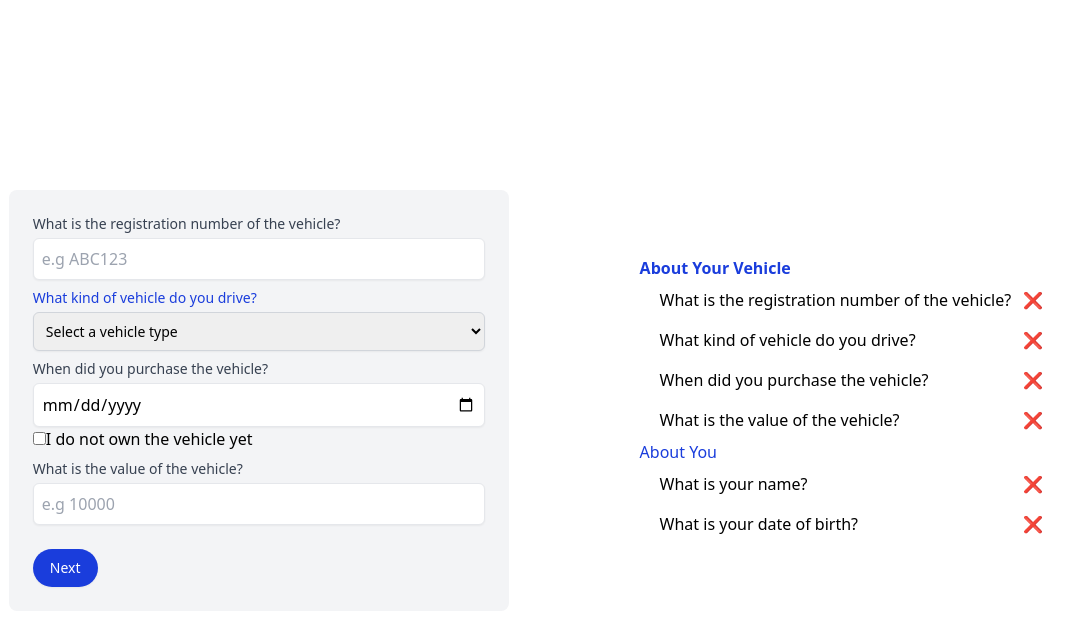
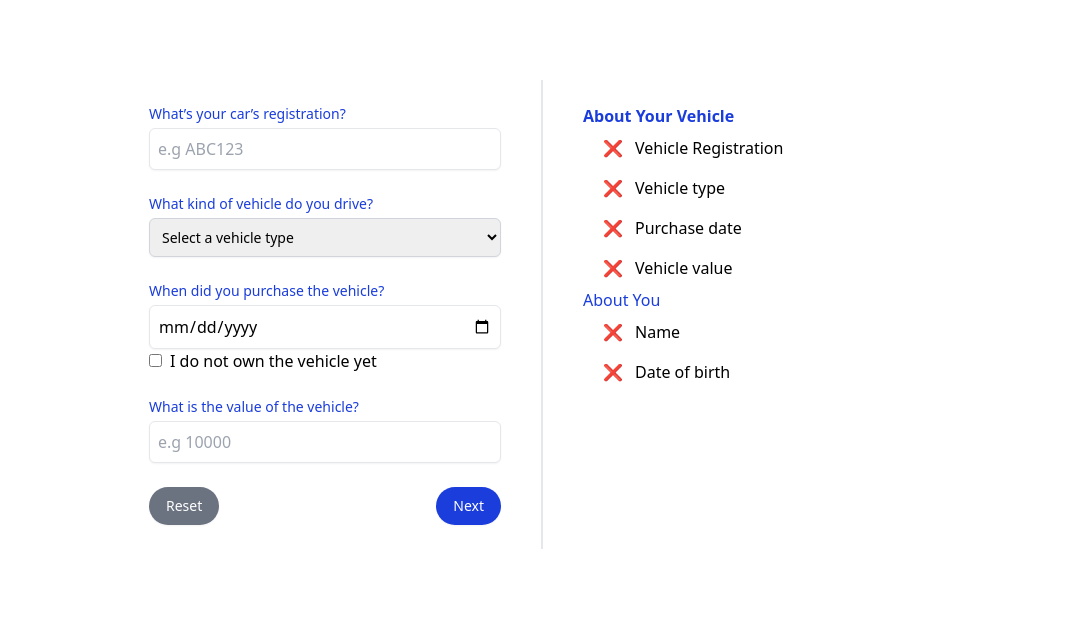
Before and after one commit to Kwarn/ctm-tech-test, a React (Create React App) app: page / in a window 1280 px wide. Shown: the top 628 px of the page, without its empty margins (98-1171 px from the left). Built offline with nearby package versions, Linux system fonts and the light colour scheme; the HTML template or start-up script is replaced by a standard one.

Commit message:
reset form, checkbox handling fixes, styling updates

```diff
--- a/package.json
+++ b/package.json
@@ -43,6 +43,7 @@
     ]
   },
   "devDependencies": {
+    "@types/lodash": "^4.17.7",
     "autoprefixer": "^10.4.19",
     "postcss": "^8.4.39",
     "tailwindcss": "^3.4.6"
--- a/public/mock/api.json
+++ b/public/mock/api.json
@@ -5,7 +5,8 @@
         "sectionName": "About Your Vehicle",
         "fields": [
           {
-            "label": "What is the registration number of the vehicle?",
+            "label": "What’s your car’s registration?",
+            "progressBarLabel": "Vehicle Registration",
             "fieldName": "vehicleRegistration",
             "element": "input",
             "type": "text",
@@ -20,6 +21,7 @@
           },
           {
             "label": "What kind of vehicle do you drive?",
+            "progressBarLabel": "Vehicle type",
             "fieldName": "vehicleType",
             "element": "select",
             "type": "dropdown",
@@ -44,6 +46,7 @@
           },
           {
             "label": "When did you purchase the vehicle?",
+            "progressBarLabel": "Purchase date",
             "fieldName": "vehiclePurchaseDate",
             "element": "input",
             "type": "date",
@@ -54,6 +57,7 @@
           },
           {
             "label": "What is the value of the vehicle?",
+            "progressBarLabel": "Vehicle value",
             "fieldName": "vehicleValue",
             "icon": "£",
             "element": "input",
@@ -70,6 +74,7 @@
         "fields": [
           {
             "label": "What is your name?",
+            "progressBarLabel": "Name",
             "fieldName": "name",
             "element": "input",
             "type": "text",
@@ -84,6 +89,7 @@
           },
           {
             "label": "What is your date of birth?",
+            "progressBarLabel": "Date of birth",
             "fieldName": "dob",
             "element": "input",
             "type": "date",
--- a/src/api/validationSchema.ts
+++ b/src/api/validationSchema.ts
@@ -2,6 +2,7 @@ import { z } from "zod";
 
 export const fieldSchema = z.object({
   label: z.string(),
+  progressBarLabel: z.string(),
   fieldName: z.string(),
   element: z.string(),
   type: z.string().optional(),
--- a/src/components/Form.tsx
+++ b/src/components/Form.tsx
@@ -63,7 +63,7 @@ const Form: React.FC = () => {
             sectionName: section.sectionName,
             questions: section.fields.map((field) => ({
               name: field.fieldName,
-              label: field.label,
+              label: field.progressBarLabel,
             })),
           }))
         );
@@ -97,34 +97,6 @@ const Form: React.FC = () => {
     };
   }, [watch, setAnswer, trigger]);
 
-  const onSubmit: SubmitHandler<FormDataType> = (data) => {
-    alert(JSON.stringify(data));
-  };
-
-  // handles disabling fields based on checkbox state
-  const handleCheckboxChange = (disableTarget: string, isChecked: boolean) => {
-    setDisabledFields((prev) => {
-      const newSet = new Set(prev);
-      if (isChecked) {
-        newSet.add(disableTarget);
-        setValue(disableTarget, null, {
-          shouldValidate: false,
-          shouldDirty: true,
-        });
-        unregister(disableTarget);
-      } else {
-        newSet.delete(disableTarget);
-        clearErrors(disableTarget);
-      }
-      return newSet;
-    });
-
-    setCheckboxStates((prev) => ({
-      ...prev,
-      [disableTarget]: isChecked,
-    }));
-  };
-
   // handles rendering form fields based on the field type
   const renderField = (field: FieldType, index: number) => {
     const { fieldName, label, element, type, options, rules, placeholder } =
@@ -132,7 +104,7 @@ const Form: React.FC = () => {
 
     const error = errors[fieldName] as FieldError | undefined;
     const isDisabled = disabledFields.has(fieldName);
-    const registerOptions = !isDisabled ? rules ?? {} : {};
+    const registerOptions = !isDisabled ? rules ?? {} : {}; // dont apply rules if field is disabled
 
     const commonProps = {
       label,
@@ -179,6 +151,60 @@ const Form: React.FC = () => {
     }
   };
 
+  // handles disabling fields based on checkbox state
+  const handleCheckboxChange = (disableTarget: string, isChecked: boolean) => {
+    setDisabledFields((prev) => {
+      const newSet = new Set(prev);
+      if (isChecked) {
+        newSet.add(disableTarget);
+        setValue(disableTarget, null, {
+          shouldValidate: true,
+          shouldDirty: true,
+        });
+        unregister(disableTarget);
+      } else {
+        newSet.delete(disableTarget);
+        const fieldRules =
+          sections[currentSection].fields.find(
+            (field) => field.fieldName === disableTarget
+          )?.rules || {};
+        register(disableTarget, fieldRules);
+        setValue(disableTarget, "");
+        clearErrors(disableTarget);
+        console.log("answers", answers);
+      }
+      return newSet;
+    });
+
+    setCheckboxStates((prev) => ({
+      ...prev,
+      [disableTarget]: isChecked,
+    }));
+  };
+
+  // handles resetting fields in the current section - mostly for dev/demo purposes to avoid having to manually clear state
+  const handleResetButton = (event: React.MouseEvent<HTMLButtonElement>) => {
+    event.preventDefault();
+    const currentSectionFields = sections[currentSection].fields.map(
+      (field) => field.fieldName
+    );
+
+    const defaultValues: Partial<FormDataType> = {};
+    currentSectionFields.forEach((field) => {
+      defaultValues[field] = "";
+    });
+
+    reset(defaultValues, {
+      keepErrors: false,
+      keepDirty: true,
+      keepValues: false,
+    });
+
+    for (const field of currentSectionFields) {
+      setAnswer(field, "", false);
+    }
+  };
+
   const handleNextButton = async (
     event: React.MouseEvent<HTMLButtonElement>
   ) => {
@@ -194,14 +220,39 @@ const Form: React.FC = () => {
     setCurrentSection(currentSection - 1);
   };
 
+  const onSubmit: SubmitHandler<FormDataType> = (data) => {
+    alert(JSON.stringify(data));
+
+    const fieldNames: string[] = [];
+
+    const defaultValues: Partial<FormDataType> = {};
+    sections.forEach((section) =>
+      section.fields.forEach((field) => {
+        defaultValues[field.fieldName] = "";
+        fieldNames.push(field.fieldName);
+      })
+    );
+    reset(defaultValues, {
+      keepErrors: false,
+      keepDirty: true,
+      keepValues: false,
+    });
+
+    for (const fieldName of fieldNames) {
+      setAnswer(fieldName, "", false);
+    }
+
+    setCurrentSection(0); // reset to the first section - mostly for dev/demo purposes
+  };
+
   return (
     <>
       <form
         onSubmit={handleSubmit(onSubmit)}
-        className="w-[500px] min-w-[300px] space-y-6 p-6 bg-gray-100 rounded-lg"
+        className="w-[400px] min-w-[300px] min-h-[420px] space-y-6 p-6 rounded-lg flex flex-col justify-between"
       >
         {sections.length > 0 && (
-          <div className="space-y-2">
+          <div className="space-y-6">
             {sections[currentSection].fields.map((field, index) =>
               renderField(field, index)
             )}
@@ -218,6 +269,14 @@ const Form: React.FC = () => {
               Previous
             </button>
           )}
+
+          <button
+            type="button"
+            onClick={handleResetButton}
+            className="rounded-[2rem] text-white bg-gray-500 b-ra inline-flex justify-center py-2 px-4 border border-transparent shadow-sm text-sm font-medium hover:bg-gray-400 focus:outline-none focus:ring-2 focus:ring-offset-2 focus:ring-indigo-500"
+          >
+            Reset
+          </button>
 
           {currentSection < sections.length - 1 ? (
             <button
--- a/src/components/FormElements/CheckboxField.tsx
+++ b/src/components/FormElements/CheckboxField.tsx
@@ -27,6 +27,7 @@ const CheckboxField = forwardRef<
           onBlur={onBlur}
           onChange={handleChange}
           checked={checked}
+          className="mr-2"
         />
         {label}
       </label>
--- a/src/components/FormElements/InputField.tsx
+++ b/src/components/FormElements/InputField.tsx
@@ -30,7 +30,7 @@ const InputField = forwardRef<
     ref
   ) => (
     <div>
-      <label className="block text-sm font-medium text-gray-700">{label}</label>
+      <label className="block text-sm font-medium text-primary">{label}</label>
       <p>{icon}</p>
       <input
         disabled={disabled}
--- a/src/components/ProgressTracker.tsx
+++ b/src/components/ProgressTracker.tsx
@@ -13,7 +13,7 @@ const ProgressTracker = ({
   currentSection,
 }: ProgressTrackerProps) => {
   return (
-    <div className="space-y-6 p-6">
+    <div className="w-[400px] min-w-[300px] space-y-6 p-6">
       <div className="flex flex-col rounded-sm">
         {sections.map((section, index) => (
           <div key={section.sectionName}>
@@ -26,15 +26,15 @@ const ProgressTracker = ({
               {section.questions.map((question) => (
                 <div
                   key={question.name}
-                  className="flex justify-between ml-3 p-2"
+                  className="flex ml-3 p-2"
                 >
-                  <span>{question.label}</span>
-                  <span className="ml-3">
+                  <span className="mr-3">
                     {answers.find((answer) => answer.name === question.name)
                       ?.isValid
                       ? "✅"
                       : "❌"}
                   </span>
+                  <span>{question.label}</span>
                 </div>
               ))}
             </div>
--- a/src/page/Home.tsx
+++ b/src/page/Home.tsx
@@ -6,8 +6,10 @@ const Home = () => {
   const { isLoading, currentSection, answers, progressTrackerSections } =
     useFormContext();
   return (
-    <div className="h-[100vh] flex flex-row items-center justify-evenly">
+    <div className="h-full flex justify-center">
+      <div className="w-full flex justify-center flex-row mt-20">
         <Form />
+        <div className="mx-4 border"/>
         <ProgressTracker
           isLoading={isLoading}
           currentSection={currentSection}
@@ -15,6 +17,7 @@ const Home = () => {
           sections={progressTrackerSections}
         />
       </div>
+    </div>
   );
 };
 
--- a/src/types.ts
+++ b/src/types.ts
@@ -7,6 +7,7 @@ type OptionType = {
 
 export type FieldType = {
   label: string;
+  progressBarLabel: string;
   fieldName: string;
   element: string;
   type?: string;
```
Also changed, not shown: 1 other file (tests, documents, lock files or other folders). Lines whose indentation alone changed are shown as unchanged.
